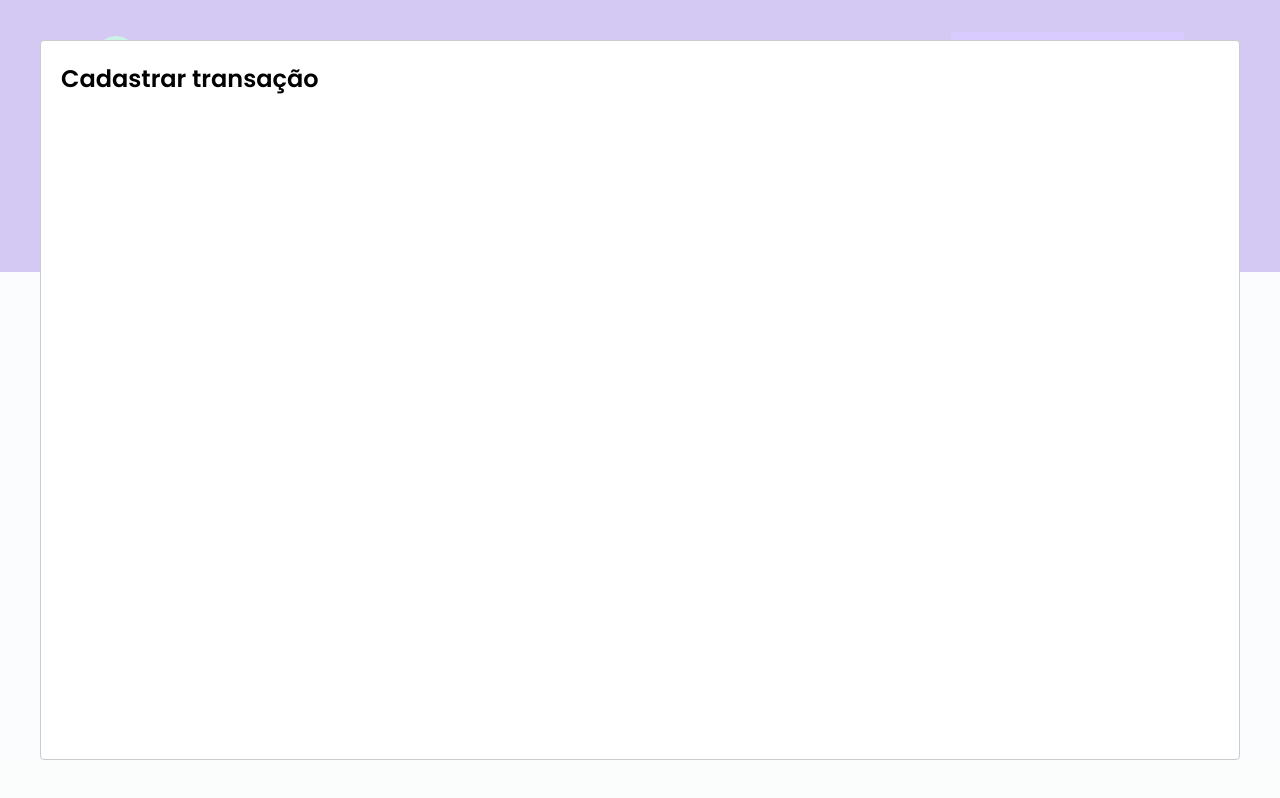
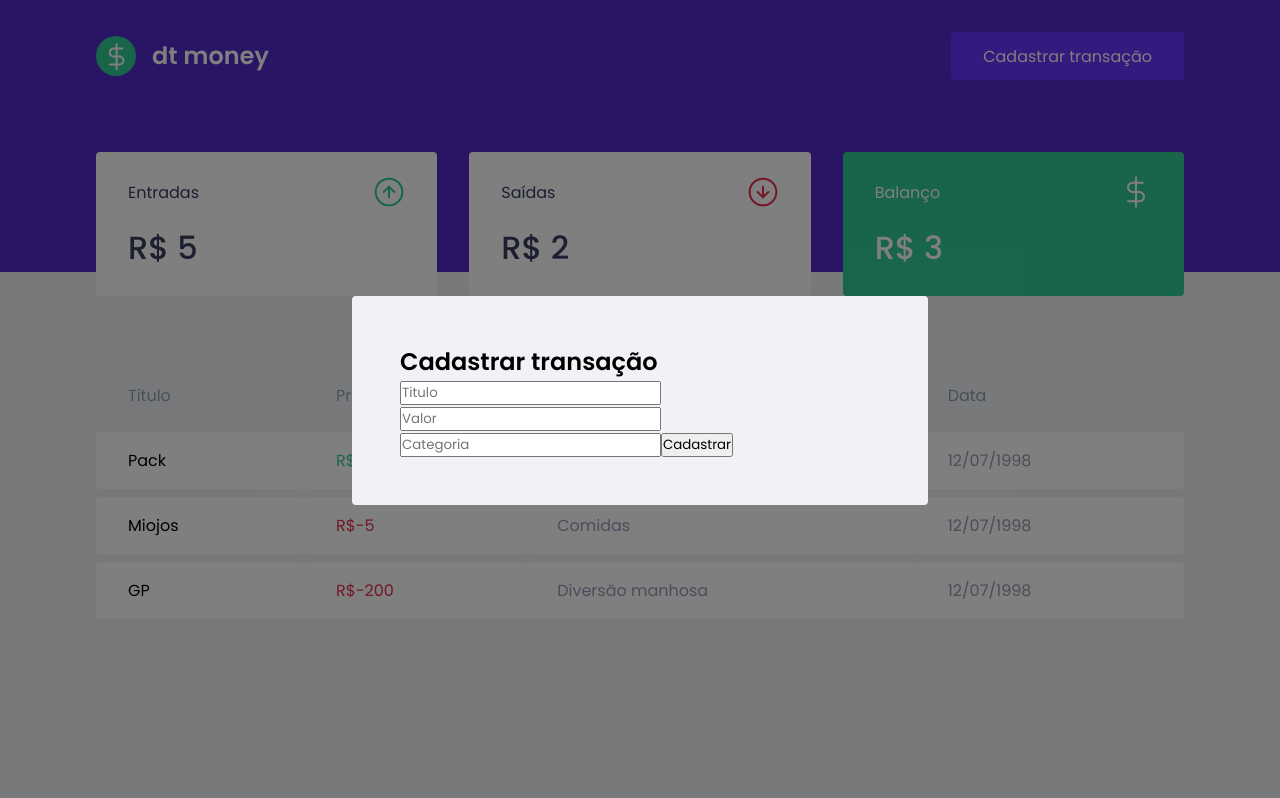
Before and after one commit to alvarobianor/dt-money, a React (Create React App) app: page / in a window 1280 px wide. Both pictures are taken after a click on the button "Cadastrar transação". Built offline with nearby package versions, Linux system fonts and the light colour scheme; no server answers; what miragejs would draw is missing.

Commit message:
Styling the NewTransaction Modal

```diff
--- a/src/components/NewTransactionModal/index.tsx
+++ b/src/components/NewTransactionModal/index.tsx
@@ -10,9 +10,19 @@
 
 export function NewTransactionModal({ isOpen, onRequestClose }: ModalProps) {
   return (
-    <Modal isOpen={isOpen} onRequestClose={onRequestClose}>
+    <Modal
+      isOpen={isOpen}
+      onRequestClose={onRequestClose}
+      overlayClassName="react-modal-overlay"
+      className="react-modal-content"
+    >
       <S.Container>
         <h2>Cadastrar transação</h2>
+        <input type="text" placeholder="Titulo" />
+        <input type="number" placeholder="Valor" />
+        <input type="text" placeholder="Categoria" />
+
+        <button type="submit">Cadastrar</button>
       </S.Container>
     </Modal>
   );
--- a/src/styles/global.ts
+++ b/src/styles/global.ts
@@ -57,4 +57,30 @@
     cursor: not-allowed;
   }
 
+  .react-modal-overlay{
+
+    background: rgba(0, 0, 0, 0.5);
+    position: fixed;
+    top: 0;
+    bottom: 0;
+    right: 0;
+    left:0;
+
+    display: flex;
+
+    align-items: center;
+    justify-content: center;
+
+  }
+
+  .react-modal-content{
+
+    width: 100%;
+    max-width: 576px;
+    background: var(--background);
+    padding: 3rem;
+    position: relative;
+    border-radius: 0.25rem;
+  }
+
 `;
```
